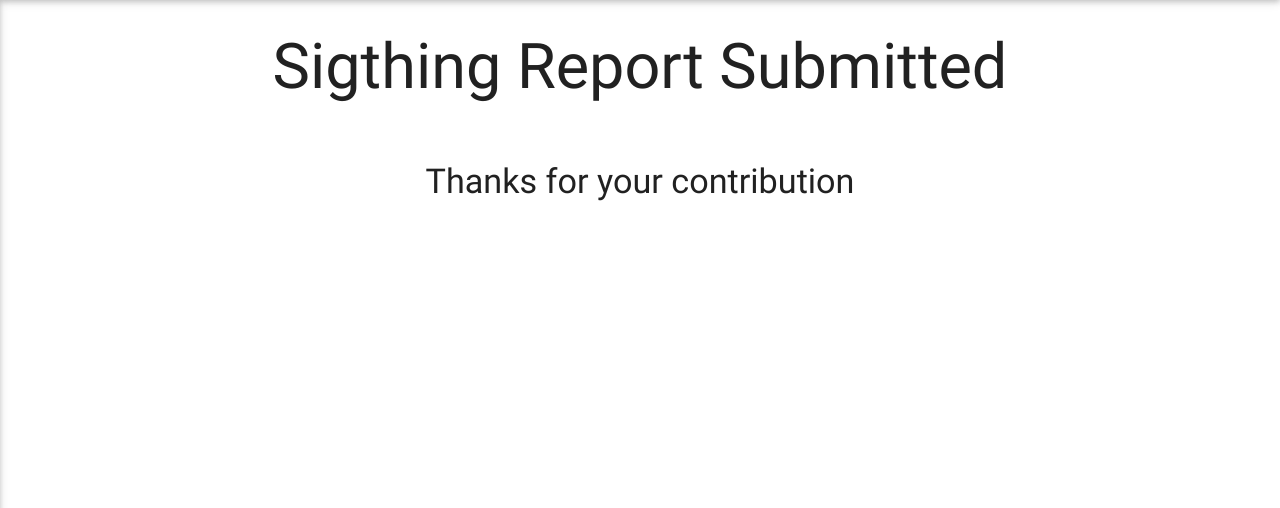
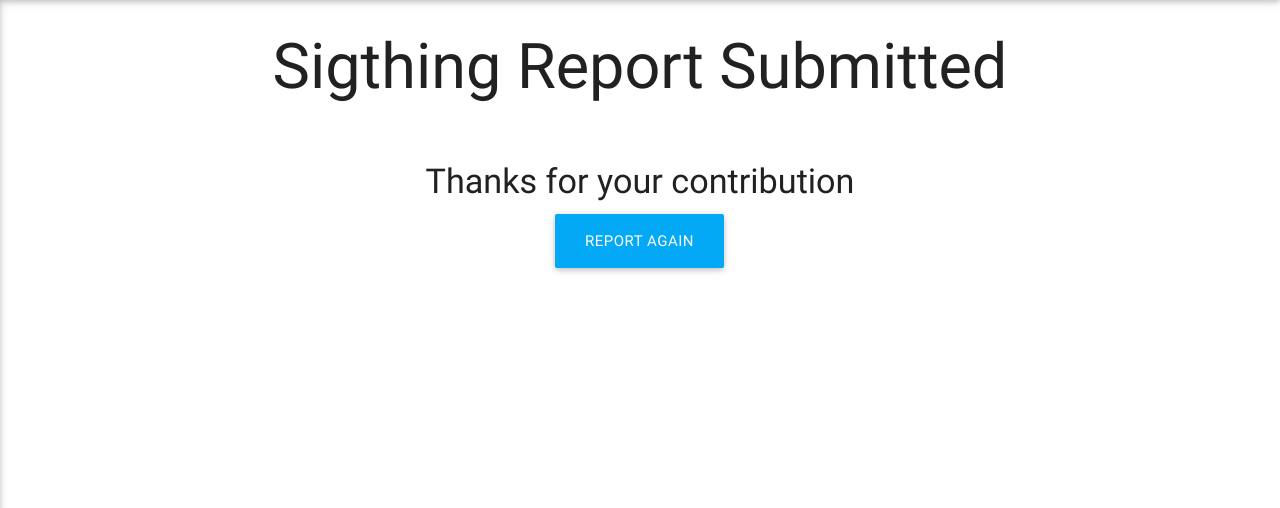
Before and after one commit to Yutsa/PoGo-Spotted, a Flask app: template templates/report_complete.html in a window 1280 px wide. Shown: the part 64-572 px from the top of the page. Run offline with Flask 2, Linux system fonts and the light colour scheme; the template is opened without the code that fills it, so the values that code supplies are empty; some libraries are stand-ins or nearby versions.

Commit message:
Added a button to report another sighting on the sighting reported page

```diff
--- a/templates/report_complete.html
+++ b/templates/report_complete.html
@@ -29,10 +29,17 @@
 	  <h1 class="col s12 center-align">Sigthing Report Submitted</h1>
 	</div>
 	<div class="row">
-	  <h4 class="col s12 center-align">Thanks for your contribution</h4>
+	  <div class="center-align">
+	    <h4 class="col s12 center-align">Thanks for your contribution</h4>
+	    <a class="waves-effect waves-light btn-large light-blue"
+	       href="{{url_for('sightings')}}">
+	      Report Again
+	    </a>
+	  </div>
 	</div>
       </div>
-    </div>
+      </div>
+  </div>
   </div>
 </main>
 {% endblock %}
```
